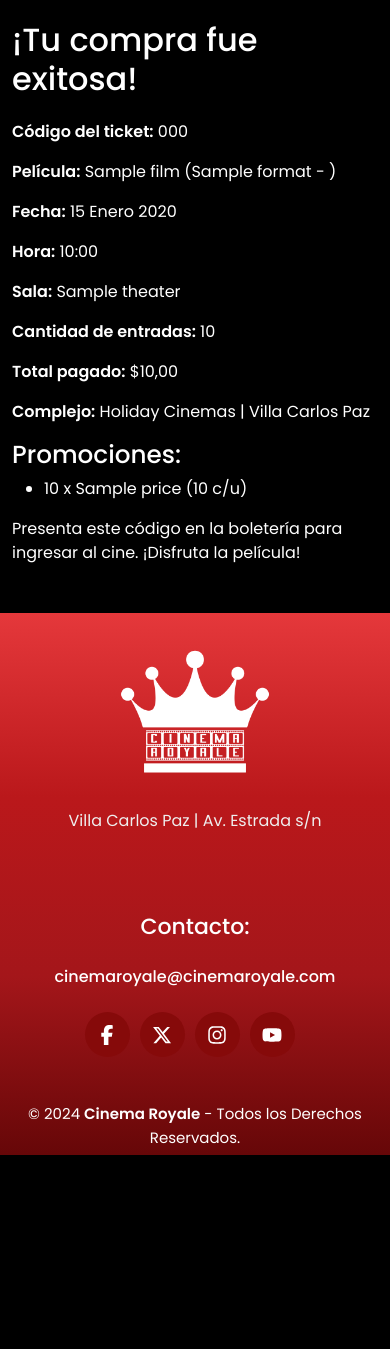
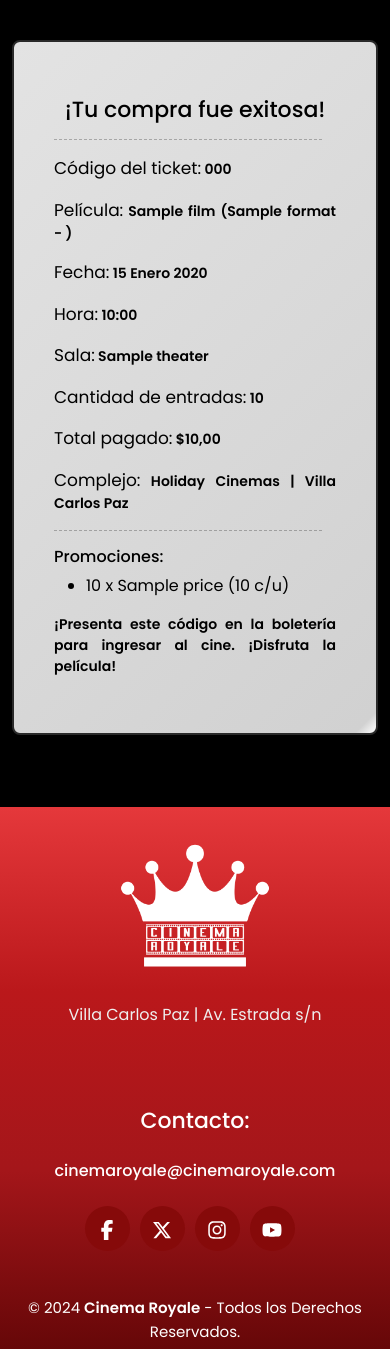
Before and after one commit to Zadios/CinemaSystem, a Django app: page /confirmacion/000/ in a window 390 px wide. Shown: the part 130-1479 px from the top of the page. Before the commit the page ends 1285 px from the top, so only its background shows below. Run offline with Django 5.2, Linux system fonts and the light colour scheme; tables that the repository leaves empty hold one stand-in row (values such as "Sample post").

Commit message:
estilos en confirmacion

```diff
--- a/Applications/Showtime/templates/Showtime/confirmacion.html
+++ b/Applications/Showtime/templates/Showtime/confirmacion.html
@@ -1,10 +1,17 @@
 {% extends 'CinemaSystemApp/base.html' %}
+{% load static %}
 
 {% block title %}Confirmación{% endblock %}
 
+{% block extra_styles %}
+<link rel="stylesheet" href="{% static 'styles/confirmacion.css' %}" />
+{% endblock %}
+
 {% block content %}
 <div class="container">
+    <div class="container-confirm">
         <h1>¡Tu compra fue exitosa!</h1>
+        <hr>
         <p><strong>Código del ticket:</strong> {{ ticket.ticket_code }}</p>
         <p><strong>Película:</strong> {{ ticket.show.film.name }} ({{ ticket.show.format }} - {{ ticket.show.language }})</p>
         <p><strong>Fecha:</strong> {{ ticket.show.show_date }}</p>
@@ -13,13 +20,14 @@
         <p><strong>Cantidad de entradas:</strong> {{ ticket.total_tickets }}</p>
         <p><strong>Total pagado:</strong> ${{ ticket.total_price }}</p>
         <p><strong>Complejo:</strong> Holiday Cinemas | Villa Carlos Paz <p>
-
+        <hr>
         <h2>Promociones:</h2>
         <ul>
             {% for promo in ticket.purchased_prices.all %}
                 <li>{{ promo.selected_quantity }} x {{ promo.price.name }} ({{ promo.price.amount }} c/u)</li>
             {% endfor %}
         </ul>
-    <p>Presenta este código en la boletería para ingresar al cine. ¡Disfruta la película!</p>
+        <p>¡Presenta este código en la boletería para ingresar al cine. ¡Disfruta la película!</p>
+    </div>
 </div>
 {% endblock %}
--- /dev/null
+++ b/static/styles/confirmacion.css
@@ -0,0 +1,51 @@
+.container-confirm {
+    max-width: 600px;
+    height: auto;
+    margin: 70px auto;
+    background: linear-gradient(135deg, rgba(227,227,227,1) 0%, rgba(209,209,209,1) 98%, rgba(255,255,255,1) 100%);
+    padding: 40px;
+    border-radius: 8px;
+    border: 2px solid #292929;
+    color: black;
+}
+
+hr {
+    width: 95%;
+    height: 0;
+    border: medium none;
+    border-top: 1px dashed rgb(0, 0, 0)!important
+}
+
+.container-confirm h1{
+    font-size: 30px;
+    text-align: center;
+    margin-bottom: 30px;
+}
+.container-confirm h2{
+    font-size: 24px;
+}
+.container-confirm p{
+    text-align:justify;
+    font-weight: 700;
+    font-size: 16px;
+}
+.container-confirm strong{
+    font-weight: 400;
+    font-size: 17px;
+}
+@media (max-width: 768px) {
+    .container-confirm {
+        width: 100%;
+        margin: 40px auto;
+    }
+    .container-confirm h1{
+        font-size: 22px;
+        margin-bottom: 15px;
+    }
+    .container-confirm h2{
+        font-size: 16px;
+    }
+    .container-confirm p{
+        font-size: 14px;
+    }
+}
```
Lines whose indentation alone changed are shown as unchanged.
